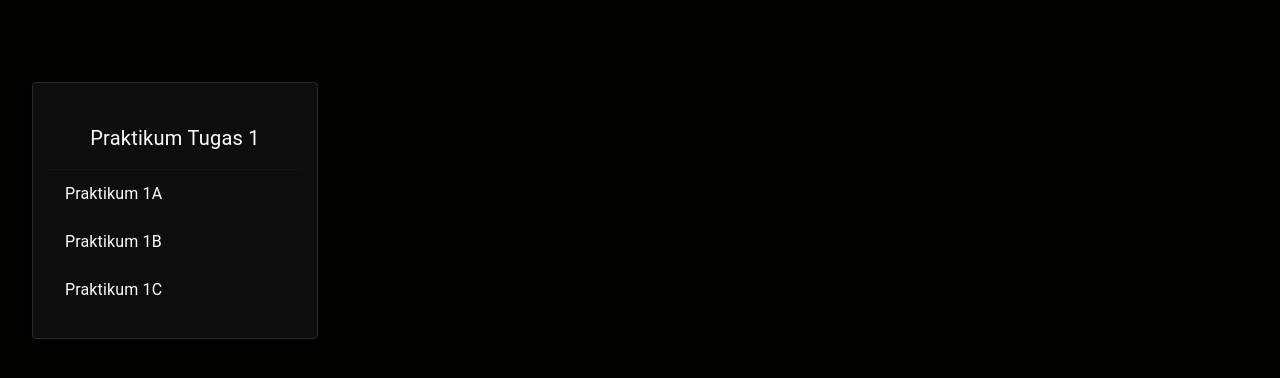
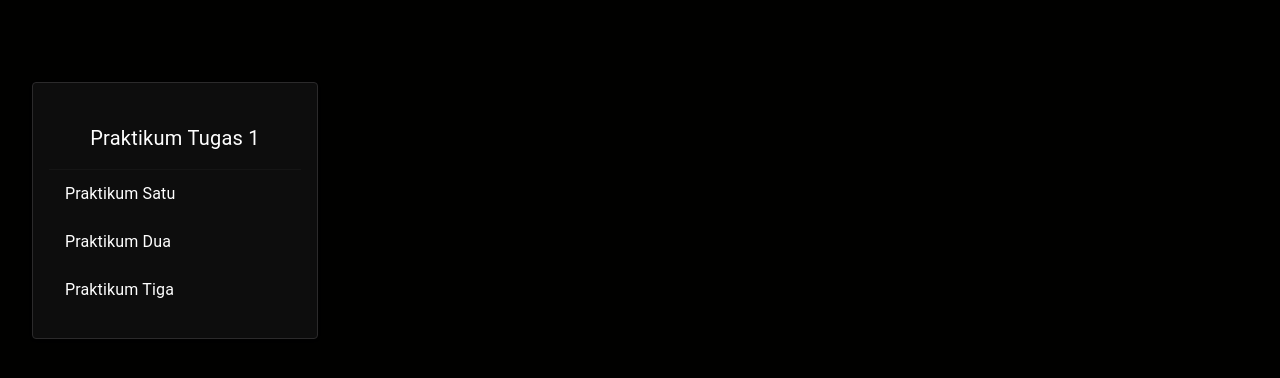
Before and after one commit to ujangbedog/learn-vue, a Vue app: page /#/tugas/1 in a window 1280 px wide. Shown: the part 130-508 px from the top of the page. Built offline with nearby package versions, Linux system fonts and the light colour scheme.

Commit message:
mod: using sidebar dynamic

```diff
--- a/src/components/sidebar/SidebarTugasDua.vue
+++ /dev/null
@@ -1,77 +0,0 @@
-<template>
-  <v-col cols="12" md="3">
-    <v-card class="sidebar-card">
-      <v-list class="transparent-list">
-        <v-list-item-title class="text-h6 text-white text-center my-4">
-          Praktikum Tugas 2
-        </v-list-item-title>
-        <v-divider class="border-gray"></v-divider>
-        <v-list-item
-          v-for="item in praktikumList"
-          :key="item.text"
-          class="transparent-list-item"
-          :class="{ 'active-menu-item': isActive(item.route) }"
-          link
-          @click="navigateTo(item.route)"
-        >
-          <v-list-item-title class="text-white">
-            {{ item.text }}
-          </v-list-item-title>
-        </v-list-item>
-      </v-list>
-    </v-card>
-  </v-col>
-
-</template>
-
-<script setup>
-import { ref } from "vue";
-import { useRouter, useRoute } from "vue-router";
-
-const router = useRouter();
-const route = useRoute();
-
-const praktikumList = ref([
-  { text: "Praktikum 2A", route: "/tugas/2/praktikum-satu" },
-  { text: "Praktikum 2B", route: "/tugas/2/praktikum-dua" },
-  { text: "Praktikum 2C", route: "/tugas/2/praktikum-tiga" },
-]);
-
-const navigateTo = (route) => {
-  router.push(route);
-};
-
-const isActive = (menuRoute) => {
-  return route.path === menuRoute;
-};
-</script>
-
-<style scoped>
-.sidebar-card {
-  background-color: rgba(26, 26, 26, 0.5) !important;
-  border: 1px solid #2b2a2b;
-  padding: 16px;
-}
-
-.transparent-list {
-  background: transparent !important;
-}
-
-.transparent-list-item {
-  background: transparent !important;
-  transition: background-color 0.3s ease;
-}
-
-.active-menu-item {
-  background-color: rgba(81, 94, 92, 0.3) !important;
-  border-radius: 4px;
-}
-
-.border-gray {
-  border-color: #515151 !important;
-}
-
-.text-white {
-  color: #ffffff !important;
-}
-</style>
--- a/src/components/sidebar/SidebarTugasSatu.vue
+++ /dev/null
@@ -1,77 +0,0 @@
-<template>
-  <v-col cols="12" md="3">
-    <v-card class="sidebar-card">
-      <v-list class="transparent-list">
-        <v-list-item-title class="text-h6 text-white text-center my-4">
-          Praktikum Tugas 1
-        </v-list-item-title>
-        <v-divider class="border-gray"></v-divider>
-        <v-list-item
-          v-for="item in praktikumList"
-          :key="item.text"
-          class="transparent-list-item"
-          :class="{ 'active-menu-item': isActive(item.route) }"
-          link
-          @click="navigateTo(item.route)"
-        >
-          <v-list-item-title class="text-white">
-            {{ item.text }}
-          </v-list-item-title>
-        </v-list-item>
-      </v-list>
-    </v-card>
-  </v-col>
-
-</template>
-
-<script setup>
-import { ref } from "vue";
-import { useRouter, useRoute } from "vue-router";
-
-const router = useRouter();
-const route = useRoute();
-
-const praktikumList = ref([
-  { text: "Praktikum 1A", route: "/tugas/1/praktikum-satu" },
-  { text: "Praktikum 1B", route: "/tugas/1/praktikum-dua" },
-  { text: "Praktikum 1C", route: "/tugas/1/praktikum-tiga" },
-]);
-
-const navigateTo = (route) => {
-  router.push(route);
-};
-
-const isActive = (menuRoute) => {
-  return route.path === menuRoute;
-};
-</script>
-
-<style scoped>
-.sidebar-card {
-  background-color: rgba(26, 26, 26, 0.5) !important;
-  border: 1px solid #2b2a2b;
-  padding: 16px;
-}
-
-.transparent-list {
-  background: transparent !important;
-}
-
-.transparent-list-item {
-  background: transparent !important;
-  transition: background-color 0.3s ease;
-}
-
-.active-menu-item {
-  background-color: rgba(81, 94, 92, 0.3) !important;
-  border-radius: 4px;
-}
-
-.border-gray {
-  border-color: #515151 !important;
-}
-
-.text-white {
-  color: #ffffff !important;
-}
-</style>
--- a/src/components/sidebar/SidebarTugasTiga.vue
+++ /dev/null
@@ -1,77 +0,0 @@
-<template>
-  <v-col cols="12" md="3">
-    <v-card class="sidebar-card">
-      <v-list class="transparent-list">
-        <v-list-item-title class="text-h6 text-white text-center my-4">
-          Praktikum Tugas 3
-        </v-list-item-title>
-        <v-divider class="border-gray"></v-divider>
-        <v-list-item
-          v-for="item in praktikumList"
-          :key="item.text"
-          class="transparent-list-item"
-          :class="{ 'active-menu-item': isActive(item.route) }"
-          link
-          @click="navigateTo(item.route)"
-        >
-          <v-list-item-title class="text-white">
-            {{ item.text }}
-          </v-list-item-title>
-        </v-list-item>
-      </v-list>
-    </v-card>
-  </v-col>
-
-</template>
-
-<script setup>
-import { ref } from "vue";
-import { useRouter, useRoute } from "vue-router";
-
-const router = useRouter();
-const route = useRoute();
-
-const praktikumList = ref([
-  { text: "Praktikum 3A", route: "/tugas/3/praktikum-satu" },
-  { text: "Praktikum 3B", route: "/tugas/3/praktikum-dua" },
-  { text: "Praktikum 3C", route: "/tugas/3/praktikum-tiga" },
-]);
-
-const navigateTo = (route) => {
-  router.push(route);
-};
-
-const isActive = (menuRoute) => {
-  return route.path === menuRoute;
-};
-</script>
-
-<style scoped>
-.sidebar-card {
-  background-color: rgba(26, 26, 26, 0.5) !important;
-  border: 1px solid #2b2a2b;
-  padding: 16px;
-}
-
-.transparent-list {
-  background: transparent !important;
-}
-
-.transparent-list-item {
-  background: transparent !important;
-  transition: background-color 0.3s ease;
-}
-
-.active-menu-item {
-  background-color: rgba(81, 94, 92, 0.3) !important;
-  border-radius: 4px;
-}
-
-.border-gray {
-  border-color: #515151 !important;
-}
-
-.text-white {
-  color: #ffffff !important;
-}
-</style>
--- a/src/views/tugas/TugasDua.vue
+++ b/src/views/tugas/TugasDua.vue
@@ -1,8 +1,21 @@
 <template>
   <v-container fluid>
     <v-row>
-      <!-- Sidebar untuk Tugas 1 -->
-      <SidebarTugasDua />
+      <!-- Sidebar untuk Tugas 2 -->
+      <Sidebar
+        title="Praktikum Tugas 2"
+        :praktikumNumber="2"
+        :praktikumList="[
+          {
+            name: 'Praktikum Satu',
+            route: '/tugas/2/praktikum-satu'
+          },
+          {
+            name: 'Praktikum Dua',
+            route: '/tugas/2/praktikum-dua'
+          },
+        ]"
+      />
 
       <!-- Konten Utama -->
       <router-view></router-view> <!-- Tempat menampilkan konten praktikum -->
@@ -11,7 +24,7 @@
 </template>
 
 <script setup>
-import SidebarTugasDua from "@/components/sidebar/SidebarTugasDua.vue";
+import Sidebar from "@/components/Sidebar.vue";
 </script>
 
 <style scoped>
--- a/src/views/tugas/TugasSatu.vue
+++ b/src/views/tugas/TugasSatu.vue
@@ -2,7 +2,24 @@
   <v-container fluid>
     <v-row>
       <!-- Sidebar untuk Tugas 1 -->
-      <SidebarTugasSatu />
+      <Sidebar
+        title="Praktikum Tugas 1"
+        :praktikumNumber="1"
+        :praktikumList="[
+          {
+            name: 'Praktikum Satu',
+            route: '/tugas/1/praktikum-satu'
+          },
+          {
+            name: 'Praktikum Dua',
+            route: '/tugas/1/praktikum-dua'
+          },
+          {
+            name: 'Praktikum Tiga',
+            route: '/tugas/1/praktikum-tiga'
+          }
+        ]"
+      />
 
       <!-- Konten Utama -->
       <router-view></router-view> <!-- Tempat menampilkan konten praktikum -->
@@ -11,7 +28,7 @@
 </template>
 
 <script setup>
-import SidebarTugasSatu from "@/components/sidebar/SidebarTugasSatu.vue";
+import Sidebar from "@/components/Sidebar.vue";
 </script>
 
 <style scoped>
--- a/src/views/tugas/TugasTiga.vue
+++ b/src/views/tugas/TugasTiga.vue
@@ -1,8 +1,25 @@
 <template>
   <v-container fluid>
     <v-row>
-      <!-- Sidebar untuk Tugas 1 -->
-      <SidebarTugasTiga />
+      <!-- Sidebar untuk Tugas 3 -->
+      <Sidebar
+        title="Praktikum Tugas 3"
+        :praktikumNumber="3"
+        :praktikumList="[
+          {
+            name: 'Praktikum Satu',
+            route: '/tugas/3/praktikum-satu'
+          },
+          {
+            name: 'Praktikum Dua',
+            route: '/tugas/3/praktikum-dua'
+          },
+          {
+            name: 'Praktikum Tiga',
+            route: '/tugas/3/praktikum-tiga'
+          }
+        ]"
+      />
 
       <!-- Konten Utama -->
       <router-view></router-view> <!-- Tempat menampilkan konten praktikum -->
@@ -11,7 +28,7 @@
 </template>
 
 <script setup>
-import SidebarTugasTiga from "@/components/sidebar/SidebarTugasTiga.vue";
+import Sidebar from "@/components/Sidebar.vue";
 </script>
 
 <style scoped>
```
